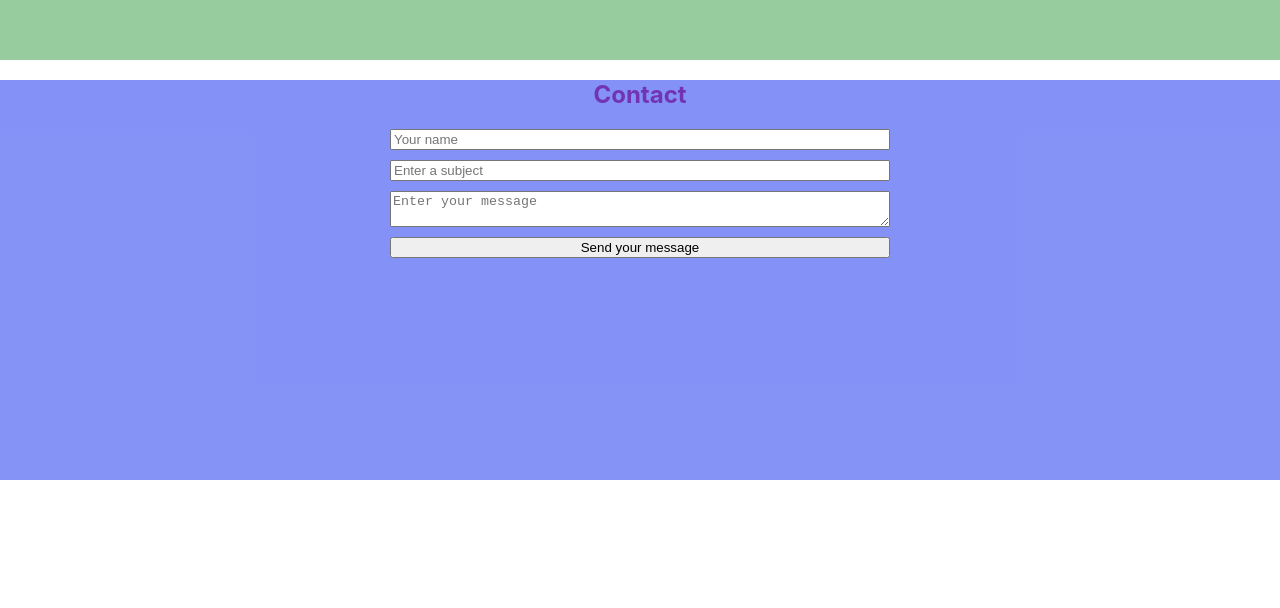
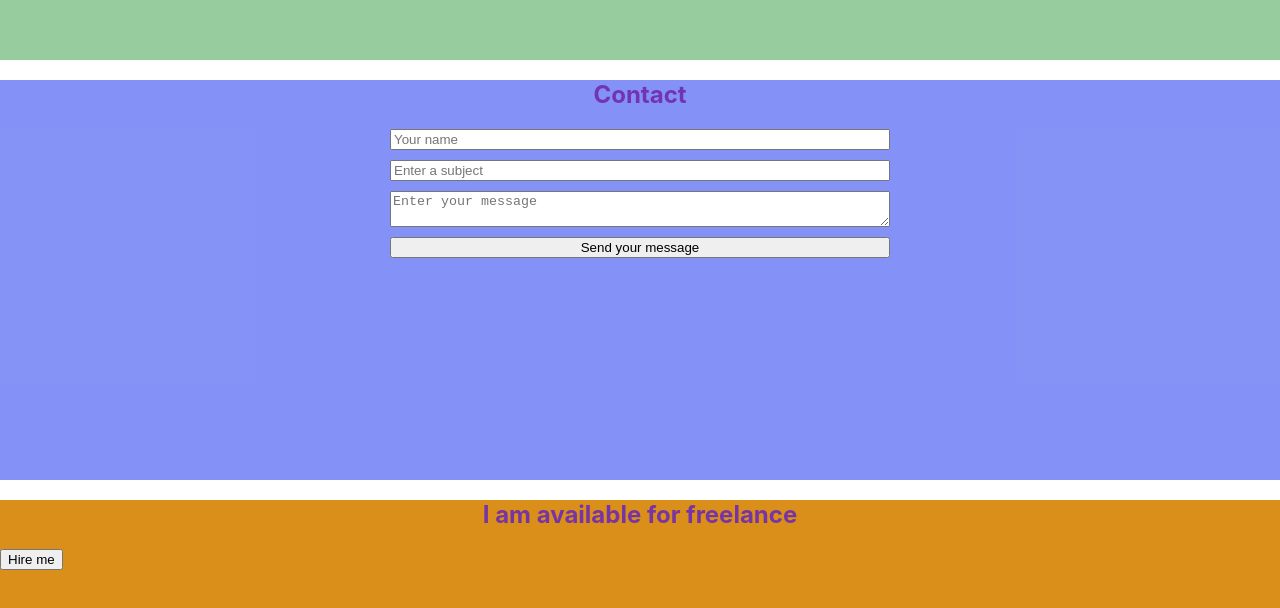
Before and after one commit to 0lgaP1/my-portfolio, a React app: page / in a window 1280 px wide. Shown: the part 3174-3782 px from the top of the page. Before the commit the page ends 3654 px from the top, so only its background shows below. Built offline with nearby package versions, Linux system fonts and the light colour scheme.

Commit message:
Added a slogan

```diff
--- a/src/App.tsx
+++ b/src/App.tsx
@@ -5,6 +5,7 @@
 import {Works} from "./layout/sections/works/Works";
 import {Testimony} from "./layout/sections/testimony/Testimony";
 import {Contacts} from "./layout/sections/contacts/Contacts";
+import {Slogan} from "./layout/sections/slogan/Slogan";
 
 
 function App() {
@@ -16,6 +17,7 @@
             <Works />
             <Testimony />
             <Contacts />
+            <Slogan />
         </div>
     );
 }
--- a/src/layout/sections/contacts/Contacts.tsx
+++ b/src/layout/sections/contacts/Contacts.tsx
@@ -14,7 +14,6 @@
                 <Field placeholder="Enter your message" as={"textarea"} />
                 <Button type={"submit"}>Send your message</Button>
             </StyledForm>
-
         </StyledContacts>
     );
 };
--- /dev/null
+++ b/src/layout/sections/slogan/Slogan.tsx
@@ -0,0 +1,18 @@
+import React from 'react';
+import {SectionTitle} from "../../../components/SectionTitle";
+import {Button} from "../../../components/Button";
+import styled from "styled-components";
+
+export const Slogan = () => {
+    return (
+        <StyledSlogan>
+            <SectionTitle>I am available for freelance</SectionTitle>
+            <Button>Hire me</Button>
+        </StyledSlogan>
+    );
+};
+
+const StyledSlogan = styled.section`
+    background-color: #da8f1a;
+    min-height: 30vh;
+`
```
